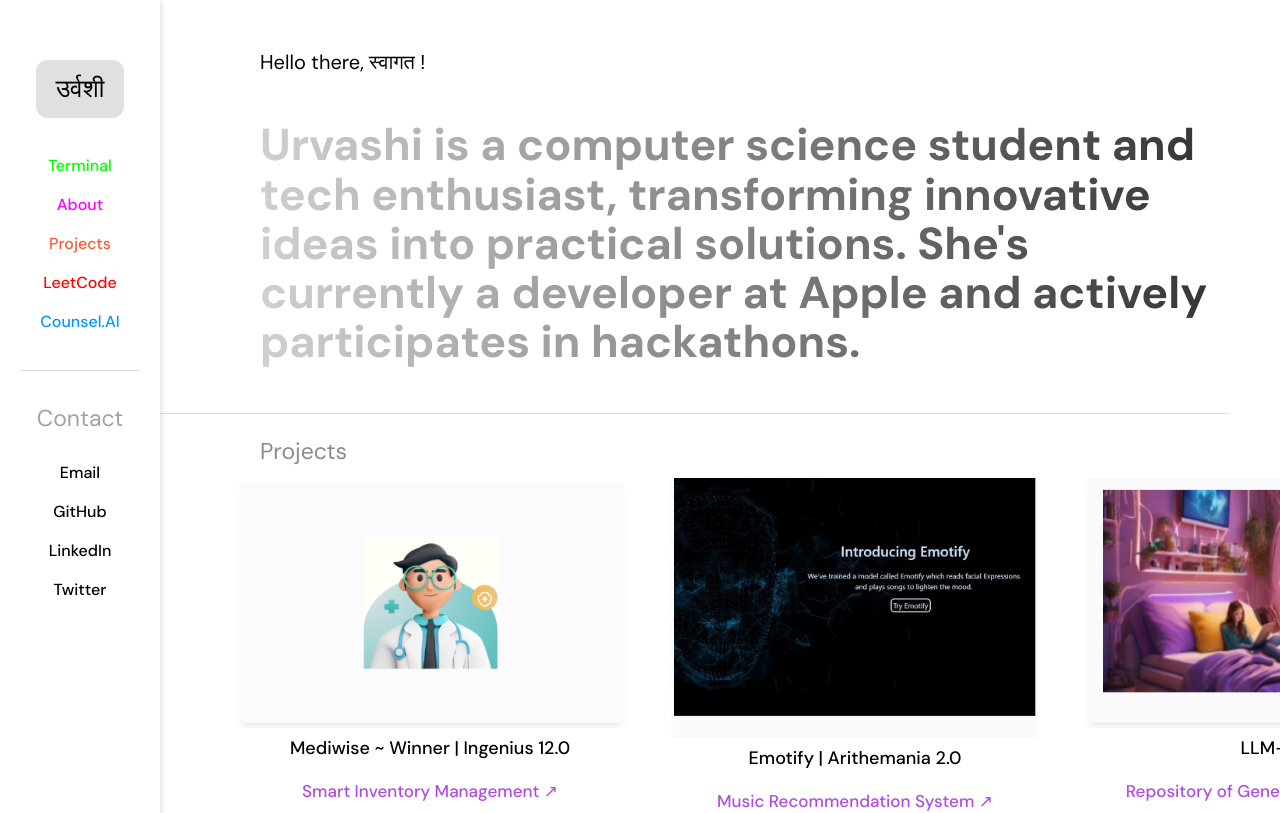
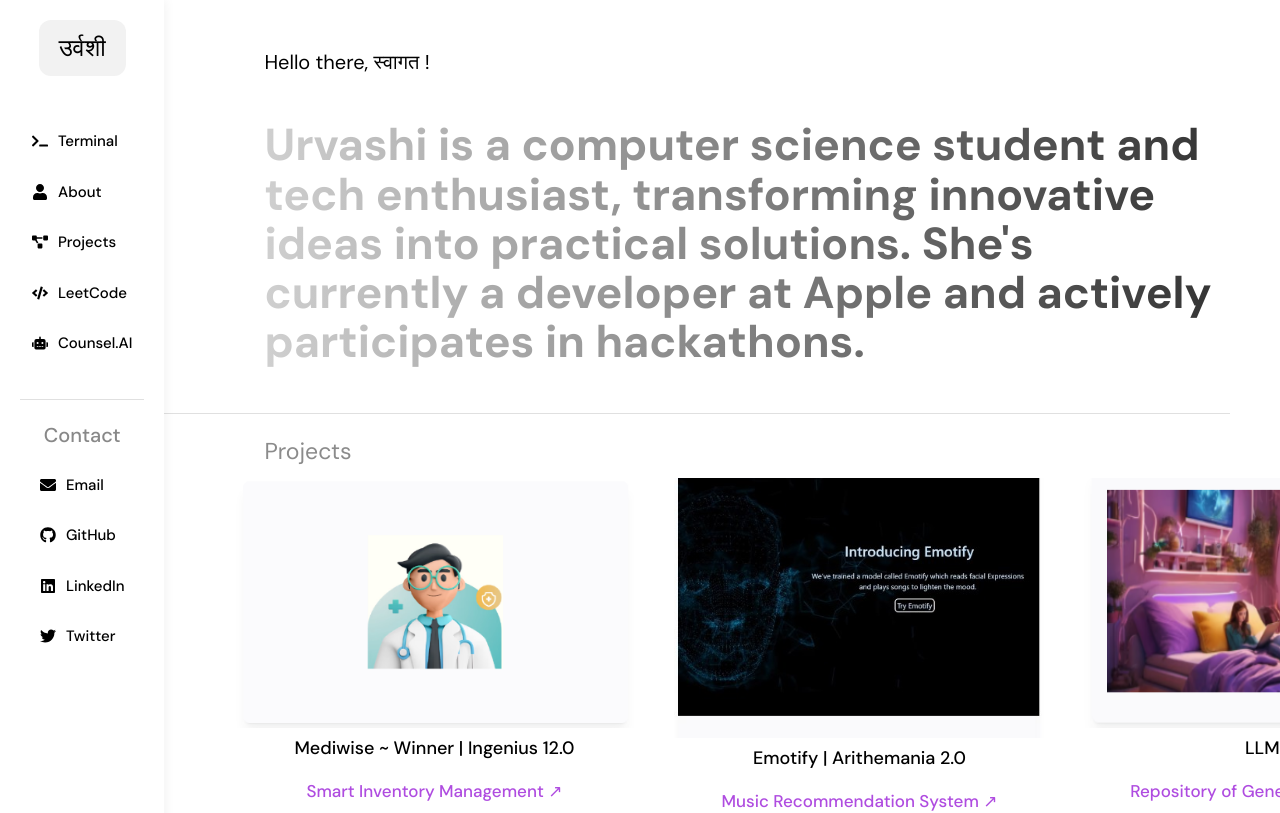
Before and after one commit to urvashii-b/Portfolio-Website, a React (Vite) app: page / in a window 1280 px wide. Shown: the top 813 px of the page. Built offline with nearby package versions, Linux system fonts and the light colour scheme.

Commit message:
enhanced sidebar with icons

```diff
--- a/package.json
+++ b/package.json
@@ -18,6 +18,7 @@
     "lucide-react": "^0.408.0",
     "react": "^18.3.1",
     "react-dom": "^18.3.1",
+    "react-icons": "^5.5.0",
     "react-router-dom": "^6.24.1",
     "swiper": "^11.1.5",
     "tailwind-merge": "^2.4.0",
--- a/src/components/Sidebar.css
+++ b/src/components/Sidebar.css
@@ -10,11 +10,11 @@
 .sidebar {
   position: sticky;
   top: 0;
-  width: 120px;
+  width: 180px;
   height: 100vh;
   background-color: #ffffff;
   padding: 20px;
-  box-shadow: 2px 0 5px rgba(0, 0, 0, 0.1);
+  box-shadow: 2px 0 10px rgba(0, 0, 0, 0.05);
   display: flex;
   justify-content: center;
   align-items: flex-start;
@@ -23,110 +23,79 @@
 .sidebar-content {
   display: flex;
   flex-direction: column;
-  justify-content: flex-start;
   align-items: center;
-  margin-top: 40px;
   width: 100%;
 }
 
 .title {
-  font-size: 25px;
-  font-weight: 400;
-  background-color: #E0E0E0;
+  font-size: 24px;
+  font-weight: 600;
+  background-color: #f2f2f2;
   color: #000;
   padding: 10px 20px;
   border-radius: 12px;
-  margin-bottom: 20px;
+  margin-bottom: 30px;
   text-align: center;
+  transition: all 0.3s ease;
 }
 
 .title-link {
+  text-decoration: none;
   color: black;
-  text-decoration: none; /* Optional: Remove underline */
+  transition: color 0.3s ease;
 }
 
-/* Optional: Add hover effect if desired */
 .title-link:hover {
-  color: rgb(0, 229, 255); /* Or any other hover color */
+  color: #555;
 }
 
-.contact-title{
-font-size: 23px;
-  font-weight: 400;
-  color: #a4a2a2;
-  padding: 10px 20px;
-  text-align: center;
-}
-
-nav ul {
-  list-style-type: none;
+nav ul,
+.contact ul {
+  list-style: none;
   padding: 0;
-  text-align: center;
   width: 100%;
 }
 
-nav ul li {
-  margin: 15px 0;
+.nav-links li,
+.contact-links li {
+  margin: 12px 0;
+  width: 100%;
 }
 
-nav ul li a {
-  text-decoration: 0.3s;
+.nav-links li a,
+.contact-links li a {
+  display: flex;
+  align-items: center;
+  gap: 10px;
   color: #000;
-  transition: color 0.3s;
+  font-size: 15px;
+  text-decoration: none;
+  padding: 8px 12px;
+  border-radius: 8px;
+  transition: background-color 0.3s, color 0.3s;
+}
+
+.nav-links li a:hover,
+.contact-links li a:hover {
+  background-color: #000;
+  color: #fff;
+}
+
+.icon {
   font-size: 16px;
 }
 
-nav ul li a:hover{
-  color: #E0E0E0;
-  text-decoration: underline;
+.contact-title {
+  font-size: 20px;
+  font-weight: 500;
+  color: #888;
+  margin-bottom: 10px;
+  text-align: center;
 }
 
 hr {
   width: 100%;
   border: 0;
-  border-top: 1px solid #E0E0E0;
-  margin: 20px 0;
+  border-top: 1px solid #e0e0e0;
+  margin: 25px 0;
 }
-
-.contact ul {
-  list-style-type: none;
-  padding: 0;
-  text-align: center;
-  width: 100%;
-}
-
-.contact ul li {
-  margin: 15px 0;
-}
-
-.contact ul li a {
-    text-decoration: none;
-    color: #000;
-    transition: color 0.3s, text-decoration 0.3s;
-    font-size: 16px;
-  }
-
-.contact ul li a:hover {
-    color: #E0E0E0;
-    text-decoration: underline;
-}
-
-.terminal-link {
-  color: #00ff00;
-}
-
-.about-link {
-  color: #ff00ff;
-}
-
-.counselai-link{
-  color: #0096FF;
-}
-
-.projects-link{
-  color: #FF5733;
-}
-
-.lc-link{
-  color: red;
-}
--- a/src/components/Sidebar.tsx
+++ b/src/components/Sidebar.tsx
@@ -1,5 +1,6 @@
 import React from 'react';
 import { Link } from 'react-router-dom';
+import { FaTerminal, FaUser, FaProjectDiagram, FaCode, FaRobot, FaEnvelope, FaGithub, FaLinkedin, FaTwitter } from 'react-icons/fa';
 import './Sidebar.css';
 
 const Sidebar: React.FC = () => {
@@ -7,27 +8,48 @@
     <aside className="sidebar">
       <div className="sidebar-content">
         <div className="title">
-          <Link to="/" className='title-link'>उर्वशी</Link>
+          <Link to="/" className="title-link">उर्वशी</Link>
         </div>
+
         <nav>
-          <ul>
-            <li><a href='https://urvashi-terminal.vercel.app/' className='terminal-link' target='_blank'>Terminal</a></li>
-            <li><a href='https://urvashi-about.vercel.app/' className='about-link' target='_blank'>About</a></li>
-            <li><a href="#projects" className='projects-link'>Projects</a></li>
-            <li><a href="https://leetcode.com/u/urvashiiibh/" className='lc-link' target='_blank'>LeetCode</a></li>
-            <li><a href='https://counsel-ai.vercel.app/' className='counselai-link' target='_blank'>Counsel.AI</a></li>
+          <ul className="nav-links">
+            <li>
+              <a href="https://urvashi-terminal.vercel.app/" target="_blank" rel="noopener noreferrer">
+                <FaTerminal className="icon" /> Terminal
+              </a>
+            </li>
+            <li>
+              <a href="https://urvashi-about.vercel.app/" target="_blank" rel="noopener noreferrer">
+                <FaUser className="icon" /> About
+              </a>
+            </li>
+            <li>
+              <a href="#projects">
+                <FaProjectDiagram className="icon" /> Projects
+              </a>
+            </li>
+            <li>
+              <a href="https://leetcode.com/u/urvashiiibh/" target="_blank" rel="noopener noreferrer">
+                <FaCode className="icon" /> LeetCode
+              </a>
+            </li>
+            <li>
+              <a href="https://counsel-ai.vercel.app/" target="_blank" rel="noopener noreferrer">
+                <FaRobot className="icon" /> Counsel.AI
+              </a>
+            </li>
           </ul>
         </nav>
+
         <hr />
+
         <div className="contact">
-          <div className="contact-title">
-            Contact
-          </div>
-          <ul>
-            <li><a href="mailto:urvashi.officialcse@gmail.com">Email</a></li>
-            <li><a href="https://github.com/urvashii-b" target='_blank'>GitHub</a></li>
-            <li><a href="https://www.linkedin.com/in/urvashi-bhargava-b66100262/" target='_blank'>LinkedIn</a></li>
-            <li><a href="https://x.com/urvashiicodes" target='_blank'>Twitter</a></li>
+          <div className="contact-title">Contact</div>
+          <ul className="contact-links">
+            <li><a href="mailto:urvashi.officialcse@gmail.com"><FaEnvelope className="icon" /> Email</a></li>
+            <li><a href="https://github.com/urvashii-b" target="_blank" rel="noopener noreferrer"><FaGithub className="icon" /> GitHub</a></li>
+            <li><a href="https://www.linkedin.com/in/urvashi-bhargava-b66100262/" target="_blank" rel="noopener noreferrer"><FaLinkedin className="icon" /> LinkedIn</a></li>
+            <li><a href="https://x.com/urvashiicodes" target="_blank" rel="noopener noreferrer"><FaTwitter className="icon" /> Twitter</a></li>
           </ul>
         </div>
       </div>
```
Also changed, not shown: 2 other files (tests, documents, lock files or other folders).
